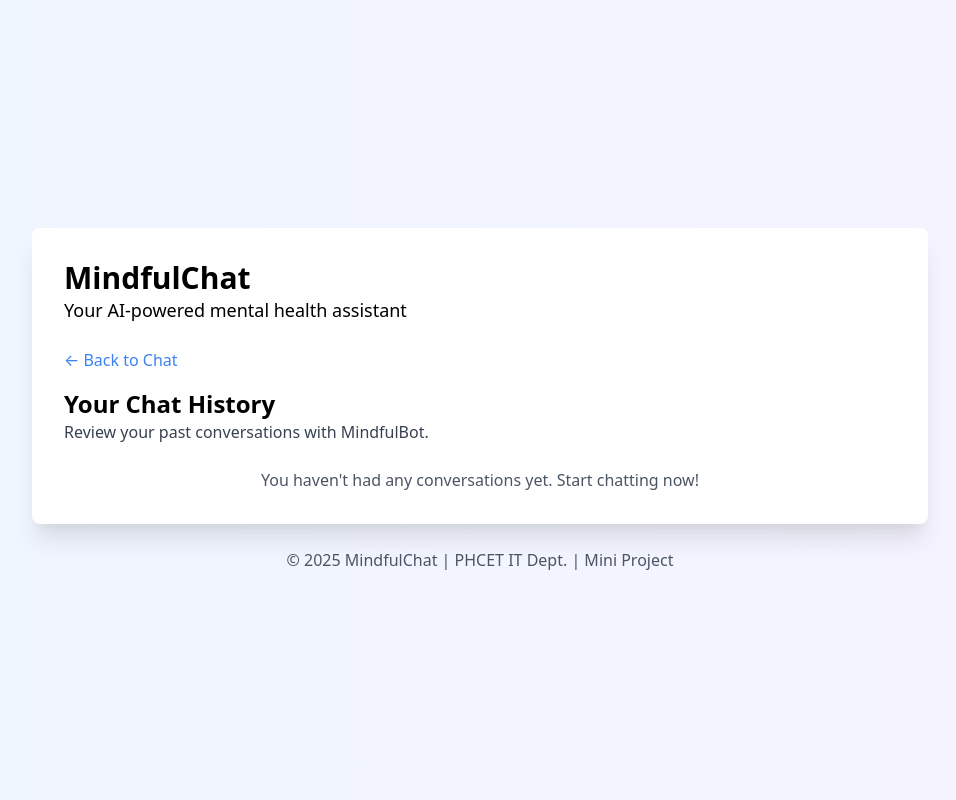
After one commit to sarthakkkk7/mental-health-chatbot, a Flask app: page /chat-history in a window 1280 px wide. The commit adds this page. Shown: the whole page, without its empty margins (160-1116 px from the left). Run offline with Flask 3, Linux system fonts and the light colour scheme; the visitor is signed in with stand-in values (Sample User, id 1).

Commit message:
Add chat history page with styling and functionality

```diff
--- a/app.py
+++ b/app.py
@@ -7,6 +7,7 @@ import os
 import logging
 import spacy
 from spacytextblob.spacytextblob import SpacyTextBlob
+from textblob import TextBlob
 
 # Initialize Flask app
 app = Flask(__name__)
@@ -82,50 +83,59 @@ MENTAL_HEALTH_RESOURCES = [
 
 # Chatbot Processor
 class ChatbotProcessor:
-    def __init__(self):
-        # Load spaCy model
-        self.nlp = spacy.load('en_core_web_sm')
+    def detect_emotion(self, message):
+        """
+        Detect the user's emotion based on the sentiment of their message.
+        """
+        # Analyze sentiment using TextBlob
+        blob = TextBlob(message)
+        polarity = blob.sentiment.polarity
 
-        # Add SpacyTextBlob to the pipeline
-        self.nlp.add_pipe('spacytextblob')
+        # Classify emotion based on polarity
+        if polarity < -0.5:
+            return "sad"
+        elif polarity < 0:
+            return "unhappy"
+        elif polarity == 0:
+            return "neutral"
+        elif polarity < 0.5:
+            return "happy"
+        else:
+            return "excited"
 
-    def process_message(self, message):
-        try:
-            # Check for emergency keywords
-            if any(word in message.lower() for word in ['suicide', 'kill myself', 'end it all', 'want to die']):
-                return "I'm concerned about what you're sharing. If you're having thoughts of harming yourself, please call the National Suicide Prevention Helpline at 9152987821 immediately."
-
-            # Analyze sentiment
-            sentiment = self.analyze_sentiment(message)
-            if sentiment == 'negative':
-                bot_response = "I'm sorry to hear that you're feeling this way. Let's talk about it."
-            elif sentiment == 'positive':
-                bot_response = "I'm glad to hear that you're feeling good! How can I assist you today?"
-            else:
-                bot_response = "Thank you for sharing. How can I assist you today?"
-
-            # Use Cohere to generate a response
-            response = co.generate(
-                model='command',
-                prompt=f"You are a mental health assistant. Provide supportive and empathetic responses to users. Focus on Indian mental health resources.\n\nUser: {message}\nAssistant:",
-                max_tokens=150,
-                temperature=0.7,
-                stop_sequences=["\n"]
-            )
-            bot_response += "\n\n" + response.generations[0].text.strip()
-
-            # Check if resources should be suggested
-            if self.should_suggest_resources(message):
-                bot_response += "\n\nHere are some resources that might help:\n"
-                for resource in MENTAL_HEALTH_RESOURCES:
-                    bot_response += f"- [{resource['title']}]({resource['url']})\n"
-
-            return bot_response
-        except Exception as e:
-            logging.error(f"Cohere API Error: {e}")
-            return "I'm having trouble connecting to the server. Please try again."
+    def get_personalized_resources(self, emotion):
+        """
+        Get personalized resources based on the user's emotion.
+        """
+        # Define resources based on emotion
+        resources = {
+            "sad": [
+                {"title": "Coping with Sadness", "url": "https://example.com/coping-sadness"},
+                {"title": "Mindfulness for Sadness", "url": "https://example.com/mindfulness-sadness"}
+            ],
+            "unhappy": [
+                {"title": "Dealing with Unhappiness", "url": "https://example.com/dealing-unhappiness"},
+                {"title": "Positive Thinking", "url": "https://example.com/positive-thinking"}
+            ],
+            "neutral": [
+                {"title": "Staying Balanced", "url": "https://example.com/staying-balanced"},
+                {"title": "Daily Mindfulness", "url": "https://example.com/daily-mindfulness"}
+            ],
+            "happy": [
+                {"title": "Maintaining Happiness", "url": "https://example.com/maintaining-happiness"},
+                {"title": "Gratitude Practices", "url": "https://example.com/gratitude-practices"}
+            ],
+            "excited": [
+                {"title": "Channeling Excitement", "url": "https://example.com/channeling-excitement"},
+                {"title": "Mindful Celebrations", "url": "https://example.com/mindful-celebrations"}
+            ]
+        }
+        return resources.get(emotion, [])
 
     def should_suggest_resources(self, message):
+        """
+        Check if resources should be suggested based on keywords.
+        """
         # Keywords or phrases that trigger resource suggestions
         resource_keywords = [
             'help', 'resources', 'support', 'therapy', 'counseling',
@@ -136,20 +146,53 @@ class ChatbotProcessor:
         # Check if any keyword is in the user's message
         return any(keyword in message.lower() for keyword in resource_keywords)
 
-    def analyze_sentiment(self, message):
-        # Analyze sentiment using spaCy and TextBlob
-        doc = self.nlp(message)
+    def process_message(self, message):
+        """
+        Process the user's message, detect emotion, and provide a personalized response.
+        """
+        try:
+            # Check for emergency keywords
+            if any(word in message.lower() for word in ['suicide', 'kill myself', 'end it all', 'want to die']):
+                return "I'm concerned about what you're sharing. If you're having thoughts of harming yourself, please call the National Suicide Prevention Helpline at 9152987821 immediately."
 
-        # Access polarity from the doc
-        polarity = doc._.blob.polarity
+            # Detect emotion
+            emotion = self.detect_emotion(message)
+            print(f"Detected emotion: {emotion}")
 
-        if polarity < -0.1:
-            return 'negative'
-        elif polarity > 0.1:
-            return 'positive'
-        else:
-            return 'neutral'
-# Initialize chatbot processor
+            # Customize response based on emotion
+            if emotion in ["sad", "unhappy"]:
+                bot_response = "I'm sorry to hear that you're feeling this way. Let's talk about it.\n\n"
+            elif emotion == "neutral":
+                bot_response = "Thank you for sharing. How can I assist you today?\n\n"
+            else:
+                bot_response = "I'm glad to hear that you're feeling good! How can I assist you today?\n\n"
+
+            # Add personalized resources to the response
+            personalized_resources = self.get_personalized_resources(emotion)
+            if personalized_resources:
+                bot_response += "Here are some resources that might help:\n"
+                for resource in personalized_resources:
+                    bot_response += f"- [{resource['title']}]({resource['url']})\n"
+
+            response = co.generate(
+                model='command',
+                prompt=f"You are a mental health assistant. Provide supportive and empathetic responses to users. Focus on Indian mental health resources.\n\nUser: {message}\nAssistant:",
+                max_tokens=150,
+                temperature=0.7,
+                stop_sequences=["\n"]
+            )
+            bot_response += "\n\n" + response.generations[0].text.strip()
+
+            if self.should_suggest_resources(message):
+                bot_response += "\n\nHere are some additional resources that might help:\n"
+                for resource in MENTAL_HEALTH_RESOURCES:
+                    bot_response += f"- [{resource['title']}]({resource['url']})\n"
+
+            return bot_response
+        except Exception as e:
+            logging.error(f"Cohere API Error: {e}")
+            return "I'm having trouble connecting to the server. Please try again."
+# Start Chatbot processor
 chatbot = ChatbotProcessor()
 
 # Create database if it doesn't exist
@@ -226,7 +269,10 @@ def register():
 def mood_history():
     if 'user_id' not in session:
         return redirect(url_for('login'))
-    moods = MoodEntry.query.filter_by(user_id=session['user_id']).all()
+
+    moods = MoodEntry.query.filter_by(user_id=session['user_id']).order_by(MoodEntry.timestamp).all()
+    print("Moods fetched from database:", moods)
+
     return render_template('mood-history.html', moods=moods)
 
 @app.route('/record-mood', methods=['POST'])
@@ -255,6 +301,13 @@ def record_mood():
         logging.error(f"Error recording mood: {e}")
         return jsonify({'success': False, 'error': 'Failed to record mood'})
 
+@app.route('/chat-history')
+def chat_history():
+    if 'user_id' not in session:
+        return redirect(url_for('login'))
+    chats = Chat.query.filter_by(user_id=session['user_id']).order_by(Chat.timestamp.desc()).all()
+    return render_template('chat-history.html', chats=chats)
+
 @app.route('/resources')
 def resources():
     resources = Resource.query.all()
--- /dev/null
+++ b/templates/chat-history.html
@@ -0,0 +1,52 @@
+<!DOCTYPE html>
+<html lang="en">
+<head>
+    <meta charset="UTF-8">
+    <meta name="viewport" content="width=device-width, initial-scale=1.0">
+    <title>Chat History - MindfulChat</title>
+    <link href="https://cdn.jsdelivr.net/npm/tailwindcss@2.2.19/dist/tailwind.min.css" rel="stylesheet">
+    <link rel="stylesheet" href="{{ url_for('static', filename='css/style.css') }}">
+</head>
+<body class="bg-gradient-to-r from-blue-50 to-purple-50 min-h-screen flex flex-col items-center justify-center">
+    <div class="bg-white rounded-lg shadow-xl w-full max-w-4xl p-8">
+        <div class="header">
+            <h1 class="text-3xl font-bold">MindfulChat</h1>
+            <p class="text-lg">Your AI-powered mental health assistant</p>
+        </div>
+
+        <div class="mt-6">
+            <a href="/" class="text-blue-500 hover:underline">← Back to Chat</a>
+            <h2 class="text-2xl font-semibold mt-4">Your Chat History</h2>
+            <p class="text-gray-700">Review your past conversations with MindfulBot.</p>
+
+            <div class="chat-history-container mt-6">
+                {% if chats %}
+                    {% for chat in chats %}
+                        <div class="chat-entry bg-gray-50 p-4 rounded-lg mb-4">
+                            <div class="chat-details">
+                                <div class="chat-date text-sm text-gray-600">
+                                    {{ chat.timestamp.strftime('%A, %B %d, %Y at %I:%M %p') }}
+                                </div>
+                                <div class="user-message bg-blue-500 text-white p-2 rounded-lg mt-2">
+                                    <strong>You:</strong> {{ chat.message }}
+                                </div>
+                                <div class="bot-message bg-gray-200 text-gray-800 p-2 rounded-lg mt-2">
+                                    <strong>MindfulBot:</strong> {{ chat.response }}
+                                </div>
+                            </div>
+                        </div>
+                    {% endfor %}
+                {% else %}
+                    <div class="no-chats text-center text-gray-600">
+                        <p>You haven't had any conversations yet. Start chatting now!</p>
+                    </div>
+                {% endif %}
+            </div>
+        </div>
+    </div>
+
+    <footer class="mt-6 text-center text-gray-600">
+        <p>&copy; 2025 MindfulChat | PHCET IT Dept. | Mini Project</p>
+    </footer>
+</body>
+</html>
```
Also changed, not shown: static/style.css (+47 -0 lines), templates/index.html (+2 -5 lines).
